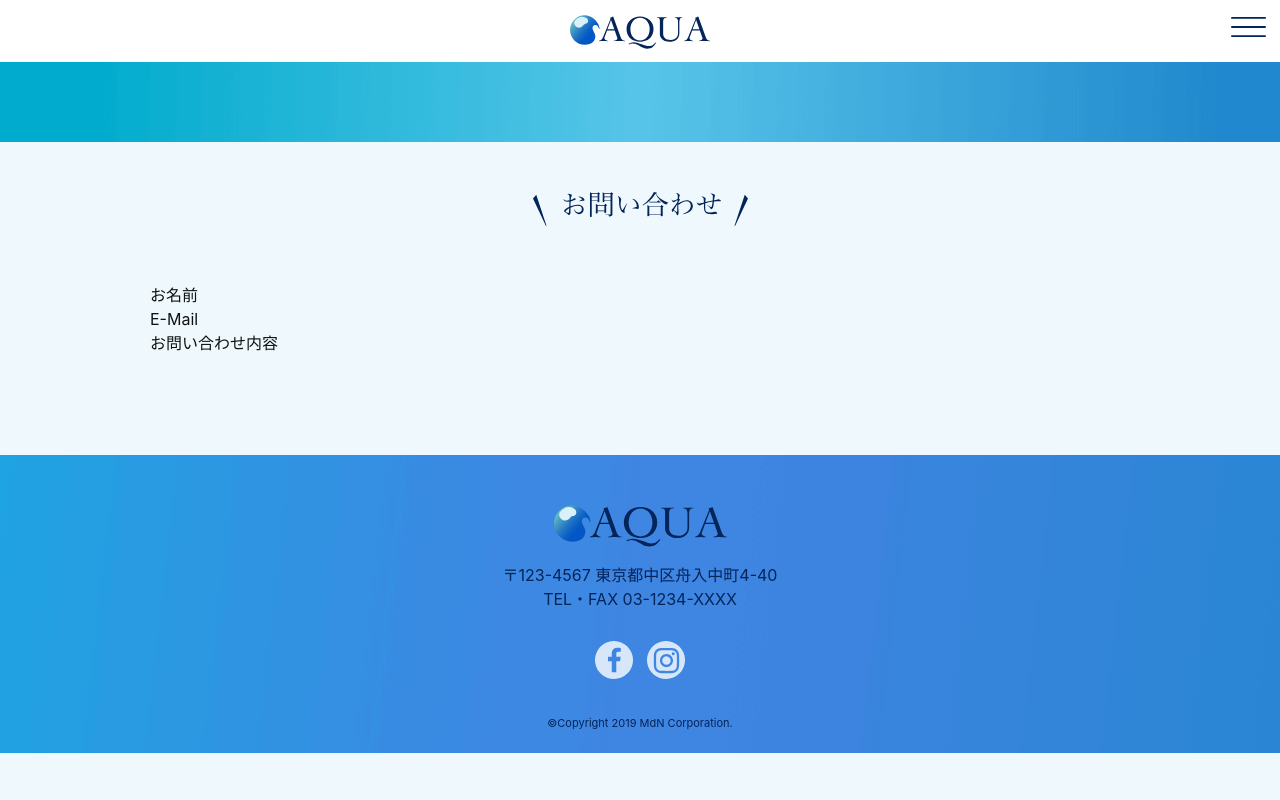
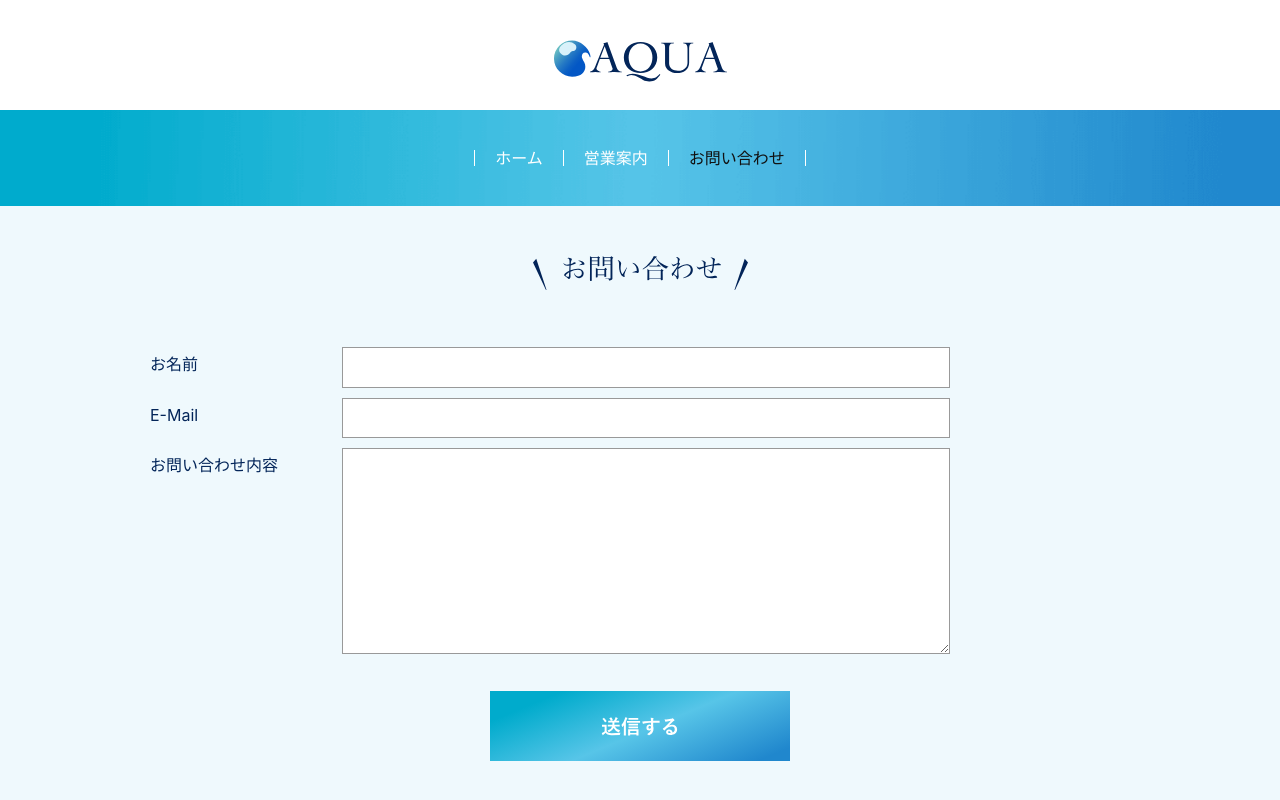
Before and after one commit to GMB-Fujiwara/J1A324, a plain HTML site: page lesson7/contact/index.html in a window 1280 px wide. Shown: the top 800 px of the page. Drawn offline with Linux system fonts and the light colour scheme.

Commit message:
Add files via upload
josajfo

```diff
--- a/lesson7/contact/index.html
+++ b/lesson7/contact/index.html
@@ -52,33 +52,39 @@
         <img src="img/ttl_contact.svg" alt="お問い合わせフォーム">
       </h2>
       <!-- フォーム -->
-
+      <form action="">
       <!-- お名前 -->
-      <div>
+      <div class="form-group">
         <!-- 項目名 -->
-        <label>お名前</label>
+        <label for="yourName" class="form-label">お名前</label>
         <!-- 入力欄：テキスト -->
-
+        <div class="form-col">
+          <input type="text" name="お名前" id="yourName">
+        </div>
       </div>
       <!-- E-Mail -->
-      <div>
+      <div class="form-group">
         <!-- 項目名 -->
-        <label>E-Mail</label>
+        <label for="yourEmail" class="form-label">E-Mail</label>
+        <div class="form-col">
         <!-- 入力欄：email -->
-
+          <input type="email" name="E-Mail" id="yourEmail">
+        </div>
       </div>
       <!-- お問い合わせ内容 -->
-      <div>
+      <div class="form-group">
         <!-- 項目名 -->
-        <label>お問い合わせ内容</label>
+        <label for="yourInquiry" class="form-label">お問い合わせ内容</label>
+        <div class="form-col">
         <!-- 入力欄：テキストエリア -->
-
+          <textarea name="お問い合わせ内容" id="yourInquiry" cols="30" rows="10"></textarea>
+        </div>
       </div>
       <!-- 送信ボタン -->
-      <div>
-
+      <div class="form-btn">
+        <button type="submit"><img src="../img/btn_send.svg" alt="送信する"></button>
       </div>
-
+    </form>
       <!-- フォームここまで -->
     </section>
     <!-- セクションここまで -->
--- a/lesson7/css/style.css
+++ b/lesson7/css/style.css
@@ -281,18 +281,24 @@ input[type="email"],
     border: 1px solid #999;
   }
 /* 入力欄が:focus（入力状態）のとき */
-
-
-
+input[type="text"]:focus,
+input[type="email"]:focus,
+textarea:focus{
+  border-color:#032559;
+  outline: none;
+}
 
 /* 送信ボタン */
-
-
-
-
+button[type="submit"]{
+  background: none;
+  border: none;
+  cursor: pointer;
+}
 
 /* 送信ボタンが:hoverのとき */
-
+button[type="submit"]:hover {
+  opacity: 0.65;
+}
 
 
 /* --------------------------------------------------
@@ -305,18 +311,18 @@ input[type="email"],
 @media screen and (min-width: 768px) {
   /* ヘッダー */
   .header {
-
+    padding: 40px 0 0;
   }
   /* ロゴ */
   .logo {
-
-
-
-
+    width: auto;
+    margin: 0 0 20px;
+    padding: 0;
+    text-align: center;
   }
   /* ハンバーガーボタン */
   .btn-burger {
-
+    display: none;
     /* 768px以上では使用しない */
   }
   /* ナビゲーション */
@@ -325,16 +331,16 @@ input[type="email"],
   }
   .nav-list {
     /* flexbox（横並びにする要素の親に指定） */
-
+    display: flex;
     /* フレックスアイテムを主軸方向（横方向）中央揃えで配置 */
-
+    justify-content: center;
     /* フレックスアイテムを交差軸方向（縦方向）中央揃えで配置 */
-
+    align-items: center;
     padding: 0;
   }
   .nav-list li {
     /* フレックスアイテムに対する指定 */
-
+    flex: 0 1 auto;
     padding: 0 20px;
     line-height: 1;
     border-right: 1px solid #fff;
@@ -346,7 +352,7 @@ input[type="email"],
   }
   /* 幅768px未満でメニューを開いた状態から、ウィンドウ幅を768px以上に広げたとき、メニューにflexboxを適用して<li>を横並び表示に切り替える */
   .nav-toggle:checked~.nav .nav-list {
-
+    display: flex;
   }
   /* セクション */
   .section {
@@ -374,13 +380,13 @@ input[type="email"],
   /* 横並び */
   .row {
     /* flexbox（横並びにする要素の親に指定） */
-
-
+     display: flex;
+     justify-content: space-between;
   }
   /* 横並び要素 */
   .col {
     /* フレックスアイテムに対する指定 */
-
+    flex: 0 1 32%;
     margin: 0;
   }
   /* --------------------------------------------------
@@ -388,11 +394,11 @@ input[type="email"],
   -------------------------------------------------- */
   /* 入場料（テーブル） */
   .price-table {
-
+    font-size: 16px;
   }
   /* <th>と<td>に対する指定 */
   .price-table th, .price-table td {
-
+    padding: 20px;
   }
   /* --------------------------------------------------
   お問い合わせフォーム
@@ -400,23 +406,23 @@ input[type="email"],
   /* フォームの3つのブロックに対する指定 */
   .form-group {
     /* flexbox（横並びにする要素の親に指定） */
-
-
+    display: flex;
+    max-width: 800px;
     /* 横幅の最大値 */
     margin-bottom: 10px;
   }
   /* 項目名に対する指定 */
   .form-label {
     /* フレックスアイテムに対する指定 */
-
-
+    flex: 0 0 12em;
+    max-width: 12em;
     margin: 0;
     padding-top: 5px;
   }
   /* 入力欄を囲む<div>に対する指定 */
   .form-col {
     /* フレックスアイテムに対する指定 */
-
+    flex: 0 1 100%;
   }
 }
 /* --------------------------------------------------
```
